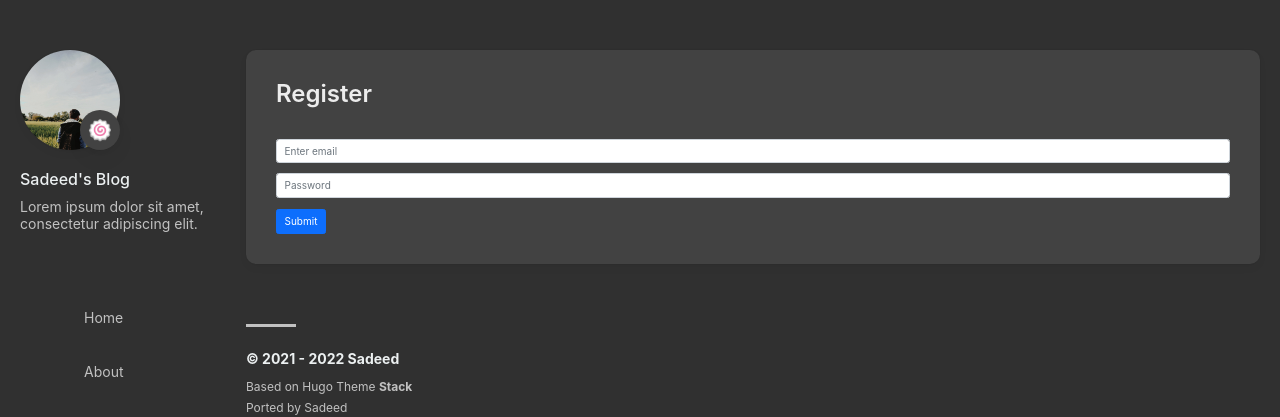
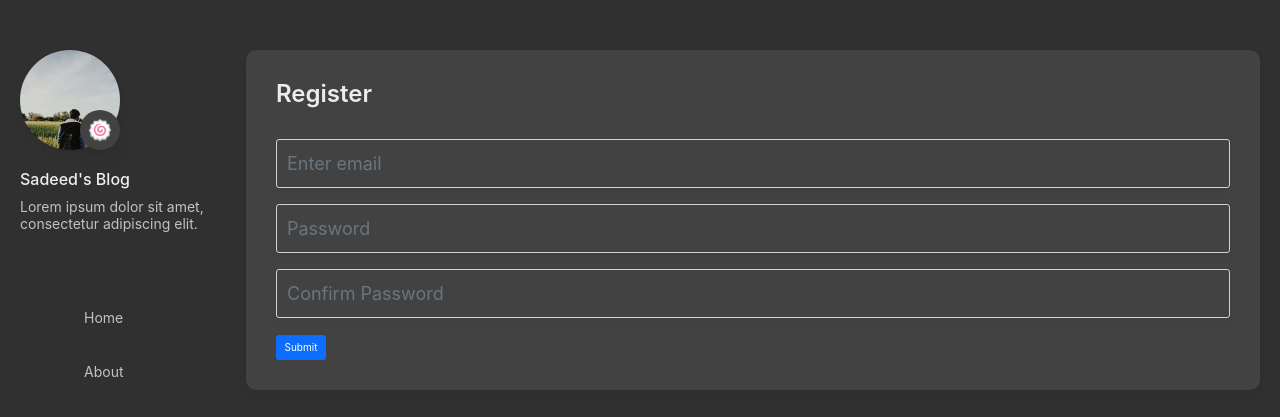
Before and after one commit to Sadeeed/personal-blog, a React (Create React App) app in the folder frontend/: page /signup in a window 1280 px wide. Shown: the top 417 px of the page. Built offline with nearby package versions, Linux system fonts and the light colour scheme; some icons are missing; a web font is replaced by a local one.

Commit message:
⚡️ update forms

```diff
--- a/frontend/src/assets/css/style.css
+++ b/frontend/src/assets/css/style.css
@@ -2204,3 +2204,33 @@ a.link:hover {
   font-size: 1.4rem !important;
   color: var(--card-text-color-tertiary) !important;
 }
+
+/* Auth Forms */
+
+.auth-form {
+  position: relative;
+  --button-size: 80px;
+}
+
+.auth-form input {
+  padding: 10px 10px 10px !important;
+  border-radius: 3px !important;
+  background-color: var(--card-background) !important;
+  box-shadow: var(--shadow-l1) !important;
+  color: var(--card-text-color-main) !important;
+  width: 100% !important;
+  /* border: 0 !important;
+  border-color: white !important; */
+  -webkit-appearance: none !important;
+  transition: box-shadow 0.3s ease !important;
+  font-size: 1.8rem !important;
+  margin-bottom: 16px;
+}
+
+.auth-form label {
+  position: absolute !important;
+  top: 15px !important;
+  inset-inline-start: 20px !important;
+  font-size: 1.4rem !important;
+  color: var(--card-text-color-tertiary) !important;
+}
--- a/frontend/src/components/Forms/LoginForm.js
+++ b/frontend/src/components/Forms/LoginForm.js
@@ -23,7 +23,7 @@ const LoginForm = (props) => {
         </div>
       </header>
       <Container className="p-5">
-        <Form method="POST">
+        <Form method="POST" className="auth-form">
           <Form.Group className="mb-3" controlId="formBasicEmail">
             <Form.Control
               type="email"
@@ -39,7 +39,7 @@ const LoginForm = (props) => {
               onChange={(e) => setPassword(e.target.value)}
             />
           </Form.Group>
-          <Button variant="primary" type="submit" onClick={onClickHandler}>
+          <Button variant="primary" type="submit" onClick={onClickHandler} className="submit-button">
             Submit
           </Button>
         </Form>
--- a/frontend/src/components/Forms/SignupForm2.js
+++ b/frontend/src/components/Forms/SignupForm2.js
@@ -4,14 +4,16 @@ import { userRegister } from "../../service/api";
 
 const SignupForm2 = (props) => {
   const [email, setEmail] = useState();
-  const [password, setPassword] = useState();
+  const [password, setPassword] = useState({
+    password: '',
+    password2: ''
+  });
   const [token, setToken] = useState();
 
   async function onClickHandler(e) {
-    e.preventDefault()
+    e.preventDefault();
     const userData = { email: email, password: password };
     userRegister(userData).then((response) => {
-      // alert(JSON.stringify(response.data));
       setToken(JSON.stringify(response.data.token));
       localStorage.setItem("jwt", token);
     });
@@ -27,10 +29,11 @@ const SignupForm2 = (props) => {
         </div>
       </header>
       <Container className="p-5">
-        <Form method="POST">
+        <Form method="POST" className="auth-form">
           <Form.Group className="mb-3" controlId="formBasicEmail">
             <Form.Control
               type="email"
+              name="email"
               placeholder="Enter email"
               onChange={(e) => setEmail(e.target.value)}
             />
@@ -39,8 +42,15 @@ const SignupForm2 = (props) => {
           <Form.Group className="mb-3" controlId="formBasicPassword">
             <Form.Control
               type="password"
+              name="password"
               placeholder="Password"
-              onChange={(e) => setPassword(e.target.value)}
+              onChange={(e) => setPassword({...password, password:e.target.value})}
+            />
+            <Form.Control
+              type="password"
+              name="password2"
+              placeholder="Confirm Password"
+              onChange={(e) => setPassword({...password ,password2:e.target.value})}
             />
           </Form.Group>
           <Button variant="primary" type="submit" onClick={onClickHandler}>
```
